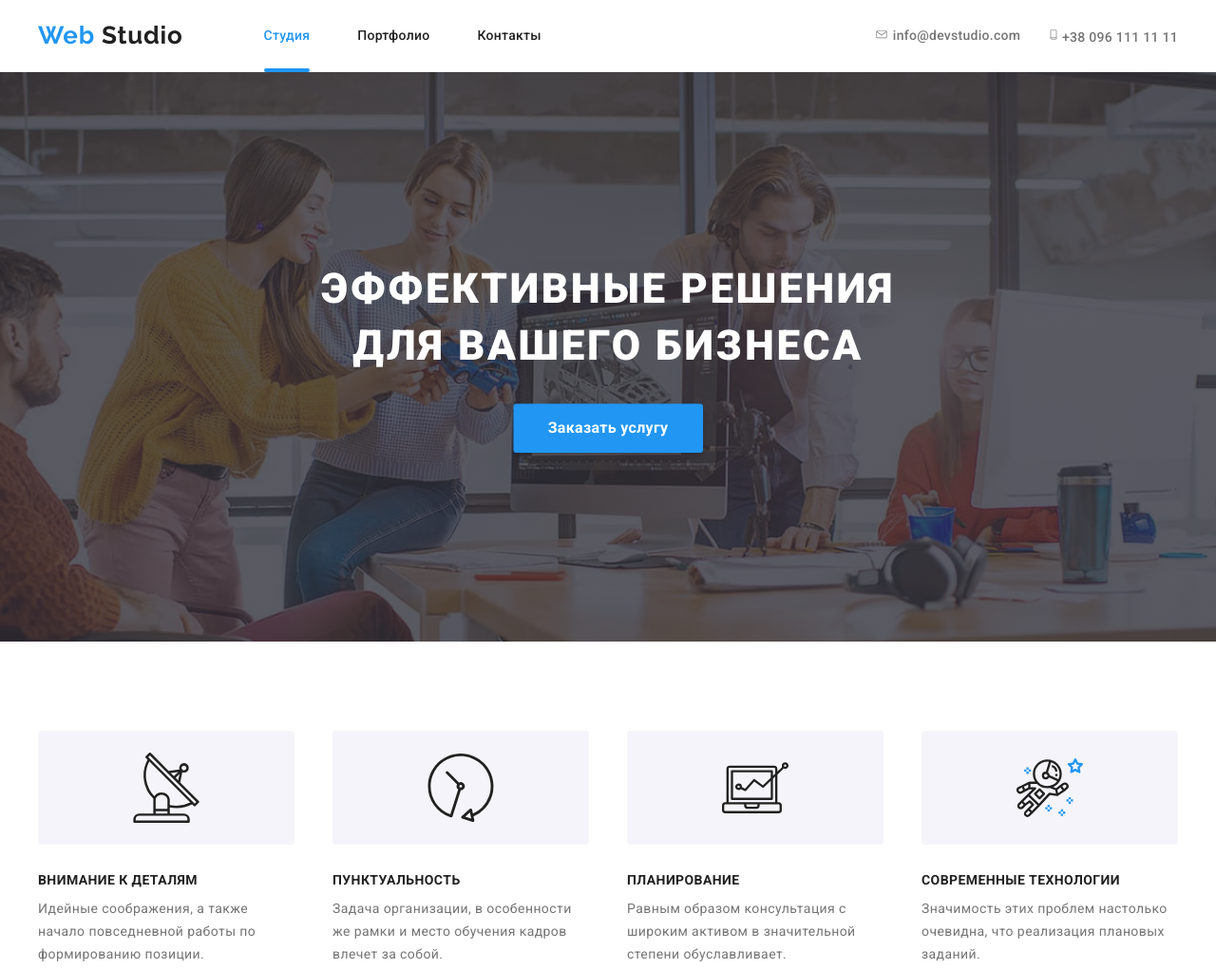
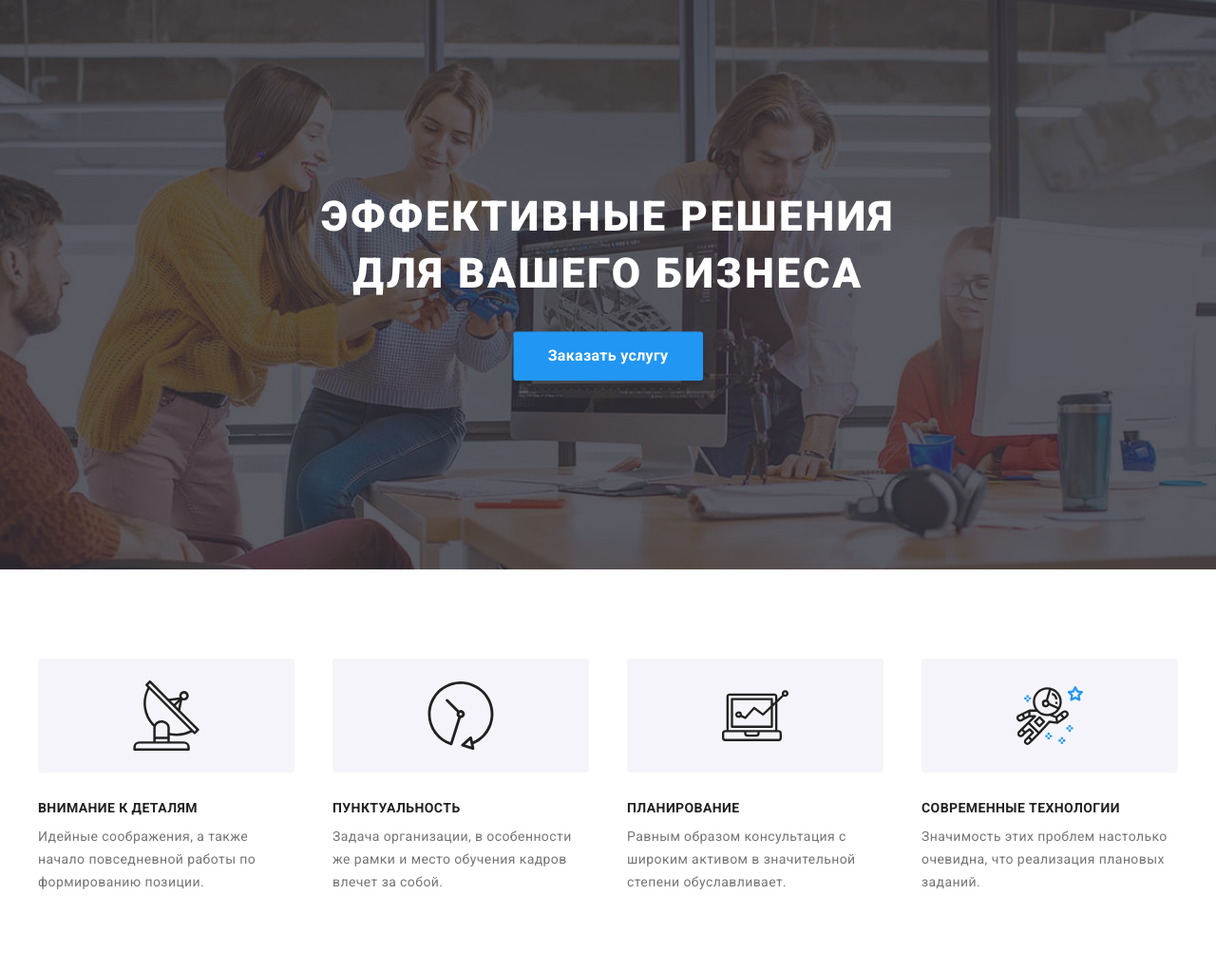
Before and after one commit to b-ovsepian/goit-markup-hw-08, a plain HTML site: page index.html in a window 1280 px wide. Shown: the top 1021 px of the page at 95% size. Drawn offline with Linux system fonts and the light colour scheme.

Commit message:
Update index.html

```diff
--- a/index.html
+++ b/index.html
@@ -12,7 +12,7 @@
   </head>
   <body>
     <!-- Шапка сайта -->
-    <header class="page-header container">
+    <!-- <header class="page-header container">
       <nav class="site-nav">
         <a href="/index.html" class="logo"
           ><span class="element">Web</span> Studio</a
@@ -45,7 +45,7 @@
           </a>
         </li>
       </ul>
-    </header>
+    </header> -->
     <main>
       <!-- Герой -->
       <section class="hero">
```
